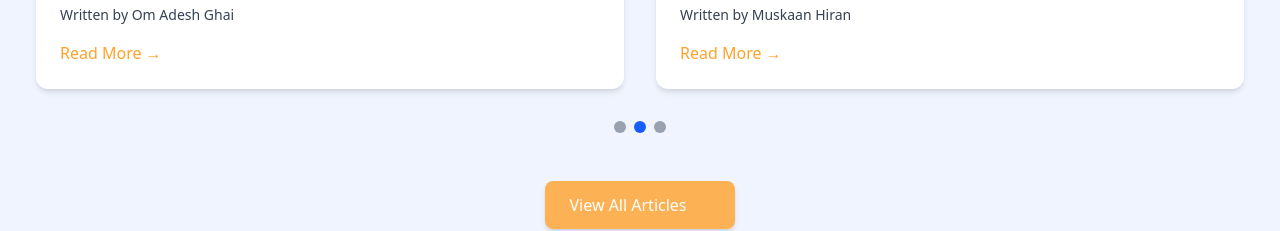
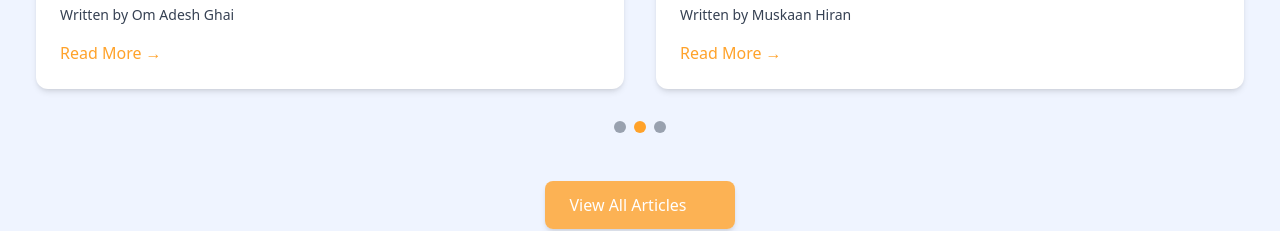
Before and after one commit to shubhamtade/registerKaro, a React (Vite) app: page / in a window 1280 px wide. Shown: the part 5160-5391 px from the top of the page. Built offline with nearby package versions, Linux system fonts and the light colour scheme; some icons are missing.

Commit message:
Fix Blog Page

```diff
--- a/src/components/Blog.jsx
+++ b/src/components/Blog.jsx
@@ -190,7 +190,7 @@ const Blog = () => {
                 onClick={() => setCurrentIndex(i * itemsPerSlide)}
                 className={`w-3 h-3 rounded-full ${
                   currentIndex === i * itemsPerSlide
-                    ? "bg-blue-600"
+                    ? "bg-[#FFA22A]"
                     : "bg-gray-400"
                 }`}
               />
```
